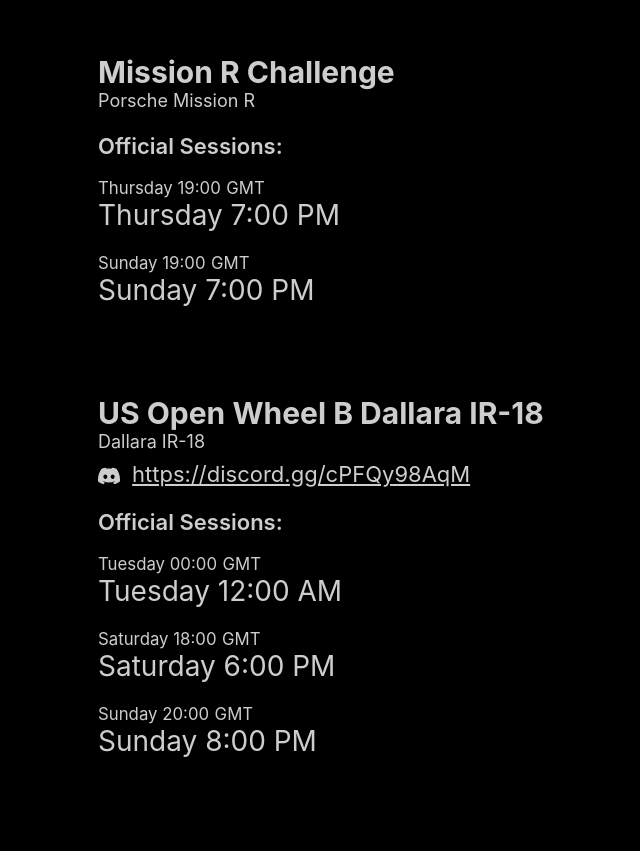
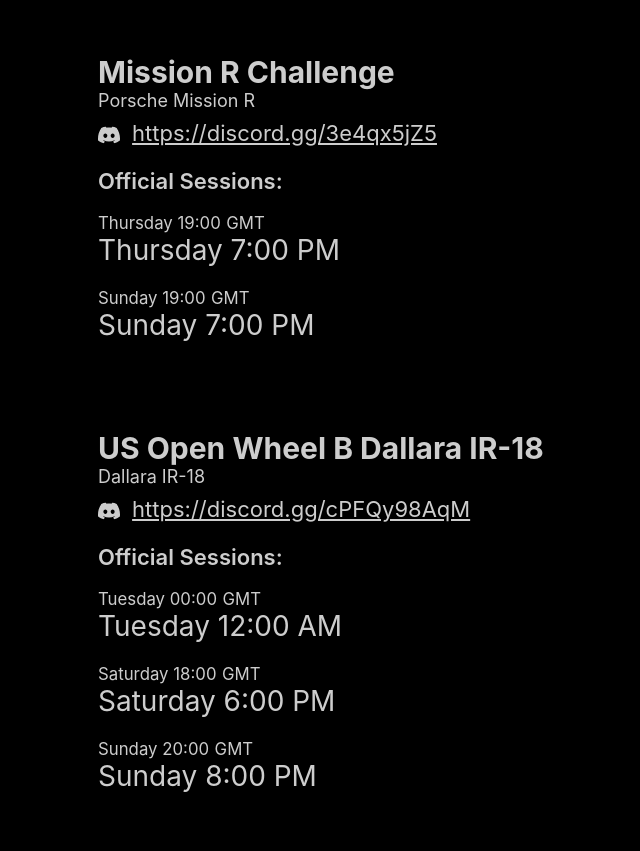
Before and after one commit to jamiehs/whenrace, a React (Create React App) app: page / in a window 1280 px wide. Shown: the part 2720-3571 px from the top of the page, without its empty margins (128-768 px from the left). Built offline with nearby package versions, Linux system fonts and the light colour scheme.

Commit message:
Adds EEEEEEEEEEEE discord link

```diff
--- a/src/data/official-sessions.js
+++ b/src/data/official-sessions.js
@@ -72,6 +72,9 @@
         shortLabel: 'Mission R',
         label: 'Mission R Challenge',
         cars: ["Porsche Mission R"],
+        links: {
+            discord: 'https://discord.gg/3e4qx5jZ5'
+        },
         sessions: [
             {
                 sessionDay: THU,
```
